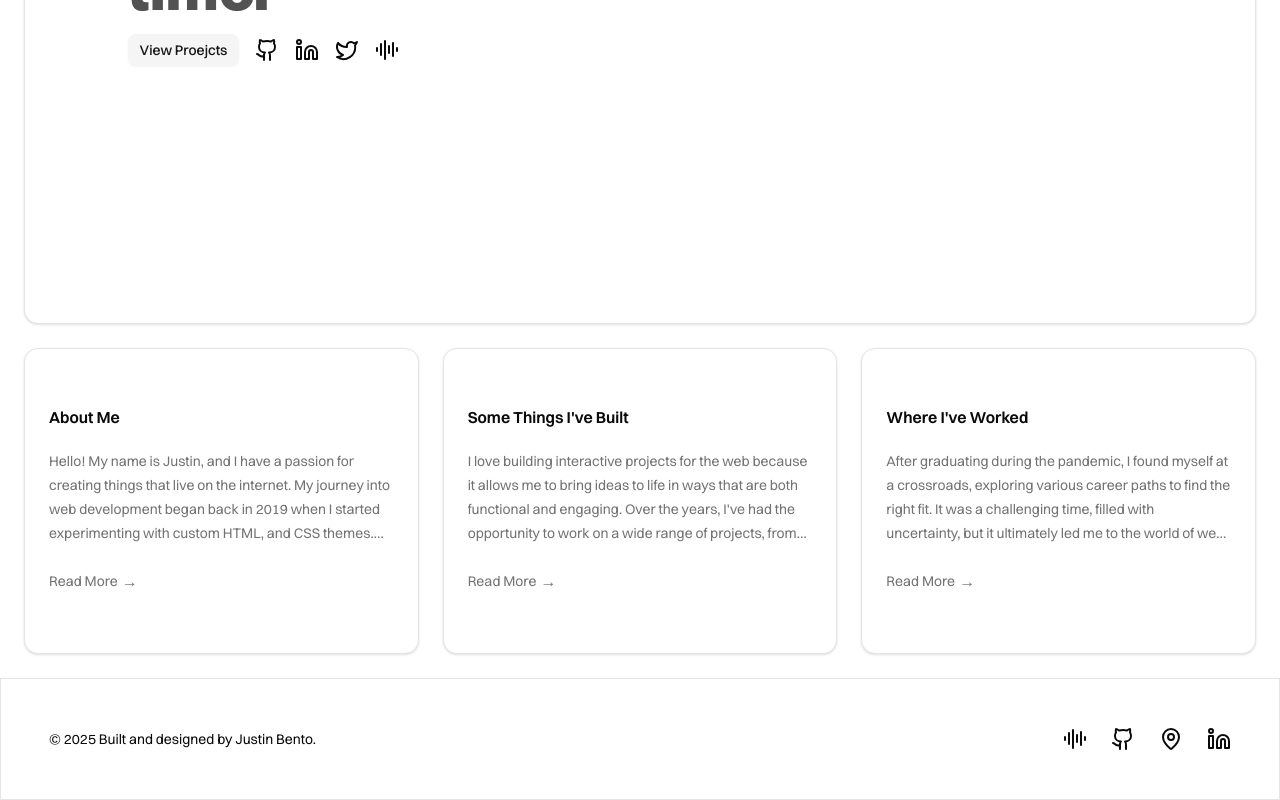
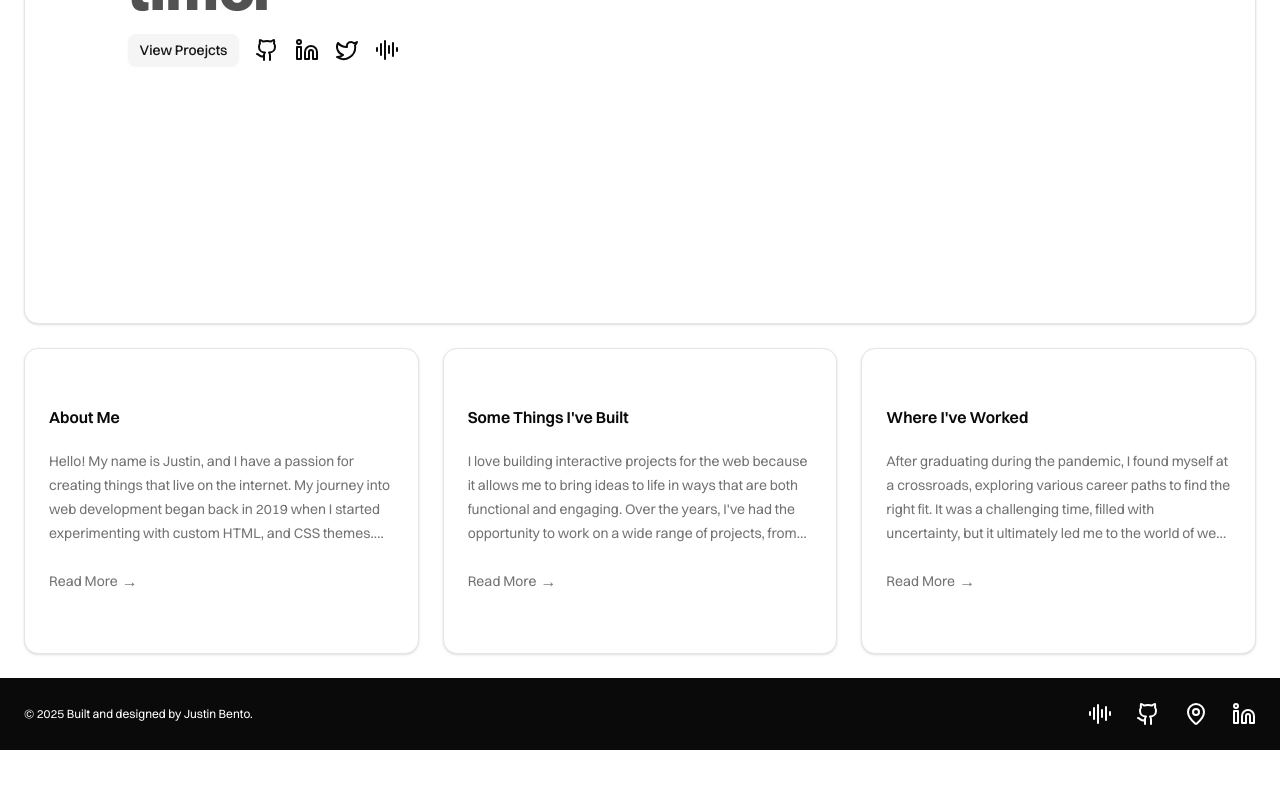
Before and after one commit to Justin-Bento/portfolio, a Next.js app: page / in a window 1280 px wide. Shown: the part 588-1388 px from the top of the page. After the commit the page ends 1338 px from the top, so only its background shows below. Built offline with nearby package versions, Linux system fonts and the light colour scheme.

Commit message:
Updated component from main page by removing the card

```diff
--- a/src/components/Footer.tsx
+++ b/src/components/Footer.tsx
@@ -1,7 +1,6 @@
 import React from "react";
 import { footer_navigation } from "@/lib/data";
 import Link from "next/link";
-import { Card, CardContent, CardDescription } from "./ui/card";
 import Wrapper from "./Wrapper";
 
 // Define the FooterNavProps interface correctly
@@ -15,16 +14,14 @@ export interface FooterNavProps {
 
 export default function Footer() {
   return (
-    <footer className="">
-      <Card className="shadow-none rounded-none">
-        <CardContent>
+    <footer className="bg-foreground">
       <Wrapper className="md:flex md:items-center md:justify-between">
         <ul className="flex list-none justify-start space-x-6 md:order-2 lg:justify-center">
           {footer_navigation.map((item, index) => (
             <li key={index} className="">
               <Link
                 href={item.href}
-                    className="transition-all hover:opacity-80"
+                className="transition-all hover:opacity-80 text-background"
                 target="_blank"
                 aria-label={item.ariaLabel}
               >
@@ -38,14 +35,12 @@ export default function Footer() {
           ))}
         </ul>
         <div className="mt-8 md:order-1 md:mt-0">
-              <CardDescription className="text-foreground">
+          <p className="text-xs text-background">
             &copy; {new Date().getFullYear()} Built and designed by Justin
             Bento.
-              </CardDescription>
+          </p>
         </div>
       </Wrapper>
-        </CardContent>
-      </Card>
     </footer>
   );
 }
```
Lines whose indentation alone changed are shown as unchanged.
